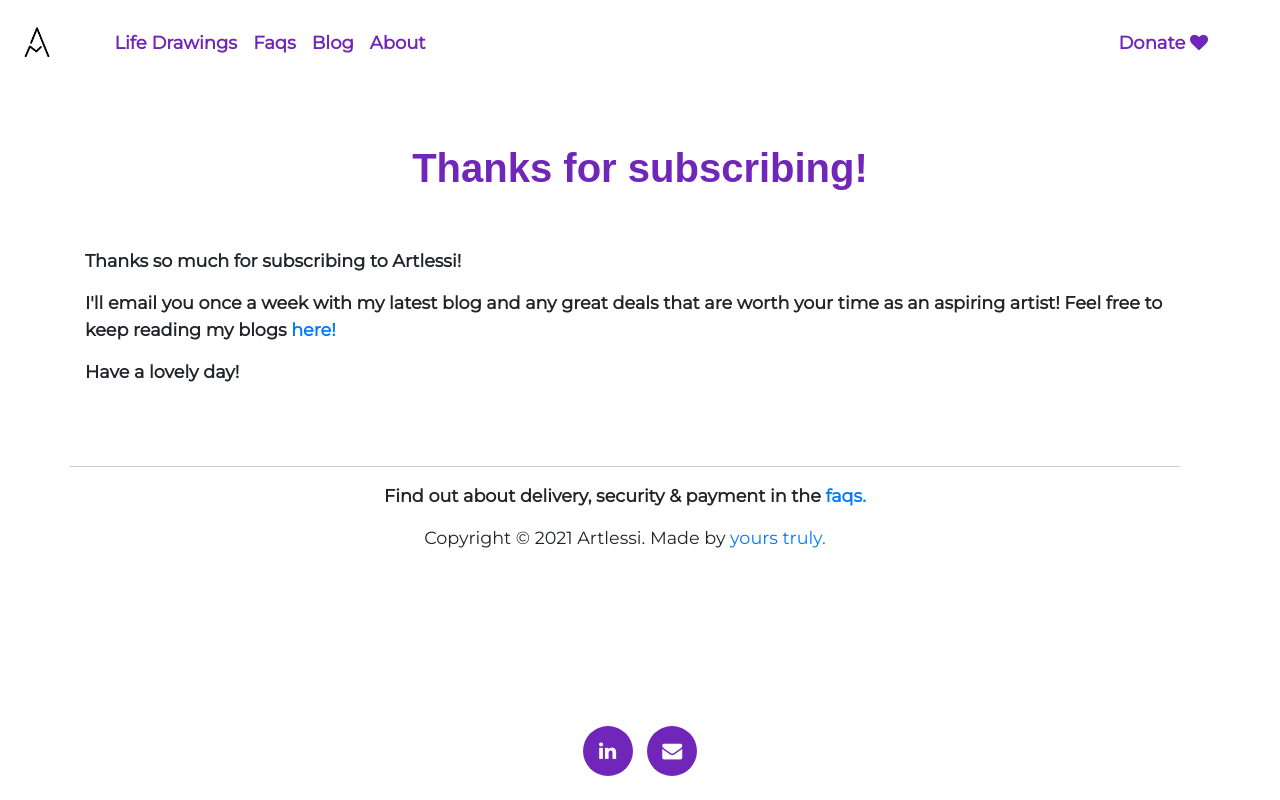
After one commit to AlessioMartello/art_shop, a Django app: page /subscribers/SuccessfulSubscription/ in a window 1280 px wide. The commit adds this page. Run offline with Django 3.2, Linux system fonts and the light colour scheme; some libraries are stand-ins or nearby versions; some web fonts are replaced.

Commit message:
Added subscription success redirect

```diff
--- a/aless_art_shop/templates/aless_art_shop/about.html
+++ b/aless_art_shop/templates/aless_art_shop/about.html
@@ -86,7 +86,7 @@
             <script>
                         setTimeout(function() {
             $('#ModalCenter').modal();
-        }, 1000);
+        }, 10000);
             </script>
 
         {% endblock content %}
--- a/aless_art_shop/templates/aless_art_shop/base.html
+++ b/aless_art_shop/templates/aless_art_shop/base.html
@@ -15,7 +15,8 @@
         <link rel="icon" type="image/jpg" href="/static/am_logo.jpg">
         <link rel="stylesheet" href="https://fonts.googleapis.com/css?family=Sofia">
         <link rel="stylesheet" href="https://fonts.googleapis.com/css?family=Montserrat">
-
+    <script async src="https://pagead2.googlesyndication.com/pagead/js/adsbygoogle.js?client=ca-pub-1268104295070057"
+     crossorigin="anonymous"></script>
 </head>
 
 <body>
@@ -50,7 +51,9 @@
 
             {% block content %}
             {% endblock content %}
+            {% block subscribe %}
             {% include 'subscribers/SubscribeForm.html'%}
+            {% endblock subscribe %}
 
     </main>
     <footer>
--- a/aless_art_shop/templates/aless_art_shop/index.html
+++ b/aless_art_shop/templates/aless_art_shop/index.html
@@ -142,7 +142,13 @@
 </div>
 <div class="container">
 </div>
+{% include 'aless_art_shop/SubscribeModal.html' %}
 
+            <script>
+                        setTimeout(function() {
+            $('#ModalCenter').modal();
+        }, 10000);
+            </script>
 
 {% endblock content %}
 </body>
--- /dev/null
+++ b/subscribers/templates/subscribers/SuccessfulSubscription.html
@@ -0,0 +1,23 @@
+<!DOCTYPE html>
+<html lang="en">
+<head>
+    <meta charset="UTF-8">
+    <title>Successful Subscription</title>
+</head>
+<body class="pt-5 pb-5">
+{% extends 'aless_art_shop/base.html' %}
+{% block content %}
+    <div class="container pt-5">
+        <h1 class="pt-5 pb-5 page-headers">Thanks for subscribing!</h1>
+        <p>Thanks so much for subscribing to Artlessi!</p>
+            <p>
+                I'll email you once a week with my latest blog and any great deals that are worth your time as an aspiring artist!
+            Feel free to keep reading my blogs <a href="{% url 'aless_art_shop:blogs' %}">here!</a>
+            </p>
+        <p> Have a lovely day!</p>
+    </div>
+{% endblock content %}
+            {% block subscribe %}
+            {% endblock subscribe %}
+</body>
+</html>
--- a/subscribers/urls.py
+++ b/subscribers/urls.py
@@ -3,11 +3,12 @@
 from django.urls import path
 from django.conf import settings
 from django.conf.urls.static import static
-from . import views
+from subscribers.views import successfulSubscriptionView, subscribe
 
 app_name = "subscribers"
 
 
 urlpatterns = [
-    path('', views.subscribe, name='subscribe'),
+    path('', subscribe, name='subscribe'),
+    path('SuccessfulSubscription/', successfulSubscriptionView.as_view(), name='subscribe-success'),
 ]
--- a/subscribers/views.py
+++ b/subscribers/views.py
@@ -3,6 +3,11 @@ from django.http import HttpResponseRedirect
 from django.shortcuts import render
 from subscribers.forms import SubscriberForm
 from .models import Subscriber
+from django.views.generic import TemplateView
+
+class successfulSubscriptionView(TemplateView):
+    """Display the about page"""
+    template_name = 'subscribers/SuccessfulSubscription.html'
 
 def subscribe(request):
     # if this is a POST request we need to process the form data
@@ -16,7 +21,7 @@ def subscribe(request):
             model.save()            # process the data in form.cleaned_data as required
             # redirect to a new URL:
             #return render(request, './subscribers/SubscribeForm.html', {'form': form})
-            return HttpResponseRedirect('/') # todo Make a thanks page
+            return HttpResponseRedirect('SuccessfulSubscription') # todo Make a thanks page
     # if a GET (or any other method) we'll create a blank form
     else:
         form = SubscriberForm()
```
